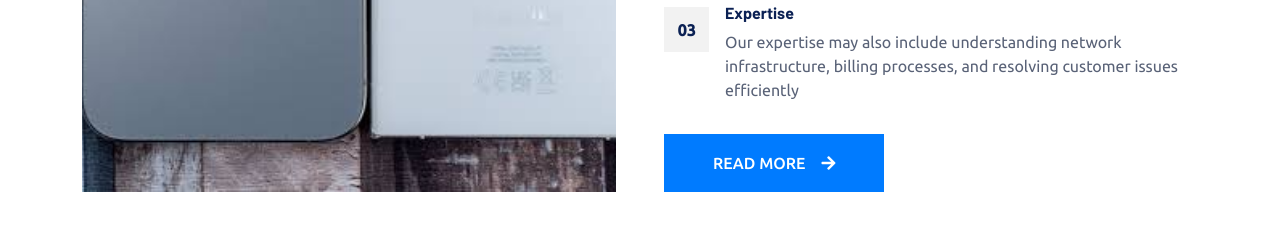
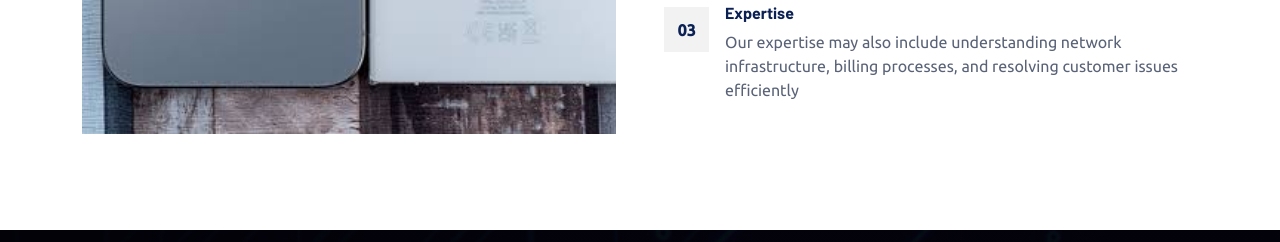
Before and after one commit to Naughty-ex/Quick-Fix, a plain HTML site: page index.html in a window 1280 px wide. Shown: the part 1688-1930 px from the top of the page. Drawn offline with nearby package versions, Linux system fonts and the light colour scheme.

Commit message:
removed the read more bttns

```diff
--- a/index.html
+++ b/index.html
@@ -232,7 +232,7 @@
                             </div>
                         </div>
                     </div>
-                    <a href="" class="btn btn-primary py-3 px-5">Read More<i class="fa fa-arrow-right ms-3"></i></a>
+                    <!-- <a href="" class="btn btn-primary py-3 px-5">Read More<i class="fa fa-arrow-right ms-3"></i></a> -->
                 </div>
             </div>
         </div>
@@ -311,7 +311,7 @@
                                     <p><i class="fa fa-check text-success me-3"></i>Quality Servicing</p>
                                     <p><i class="fa fa-check text-success me-3"></i>Expert Workers</p>
                                     <p><i class="fa fa-check text-success me-3"></i>Modern Equipment</p>
-                                    <a href="" class="btn btn-primary py-3 px-5 mt-3">Read More<i class="fa fa-arrow-right ms-3"></i></a>
+                                    <!-- <a href="" class="btn btn-primary py-3 px-5 mt-3">Read More<i class="fa fa-arrow-right ms-3"></i></a> -->
                                 </div>
                             </div>
                         </div>
@@ -333,7 +333,7 @@
                                     <p><i class="fa fa-check text-success me-3"></i>Quality Servicing</p>
                                     <p><i class="fa fa-check text-success me-3"></i>Expert Workers</p>
                                     <p><i class="fa fa-check text-success me-3"></i>Modern Equipment</p>
-                                    <a href="" class="btn btn-primary py-3 px-5 mt-3">Read More<i class="fa fa-arrow-right ms-3"></i></a>
+                                    <!-- <a href="" class="btn btn-primary py-3 px-5 mt-3">Read More<i class="fa fa-arrow-right ms-3"></i></a> -->
                                 </div>
                             </div>
                         </div>
@@ -354,7 +354,7 @@
                                     <p><i class="fa fa-check text-success me-3"></i>Quality Servicing</p>
                                     <p><i class="fa fa-check text-success me-3"></i>Expert Workers</p>
                                     <p><i class="fa fa-check text-success me-3"></i>Modern Equipment</p>
-                                    <a href="" class="btn btn-primary py-3 px-5 mt-3">Read More<i class="fa fa-arrow-right ms-3"></i></a>
+                                    <!-- <a href="" class="btn btn-primary py-3 px-5 mt-3">Read More<i class="fa fa-arrow-right ms-3"></i></a> -->
                                 </div>
                             </div>
                         </div>
@@ -374,7 +374,7 @@
                                     <p><i class="fa fa-check text-success me-3"></i>Quality Servicing</p>
                                     <p><i class="fa fa-check text-success me-3"></i>Expert Workers</p>
                                     <p><i class="fa fa-check text-success me-3"></i>Modern Equipment</p>
-                                    <a href="" class="btn btn-primary py-3 px-5 mt-3">Read More<i class="fa fa-arrow-right ms-3"></i></a>
+                                    <!-- <a href="" class="btn btn-primary py-3 px-5 mt-3">Read More<i class="fa fa-arrow-right ms-3"></i></a> -->
                                 </div>
                             </div>
                         </div>
```
Also changed, not shown: home.html (+4 -4 lines), service.html (+4 -4 lines).
